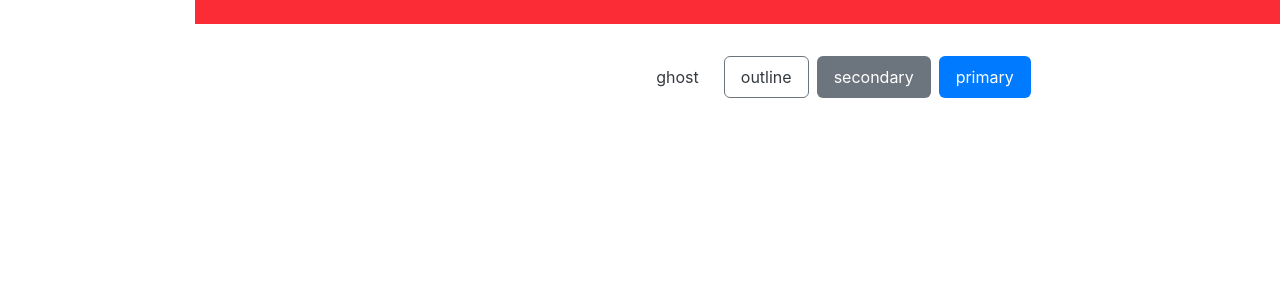
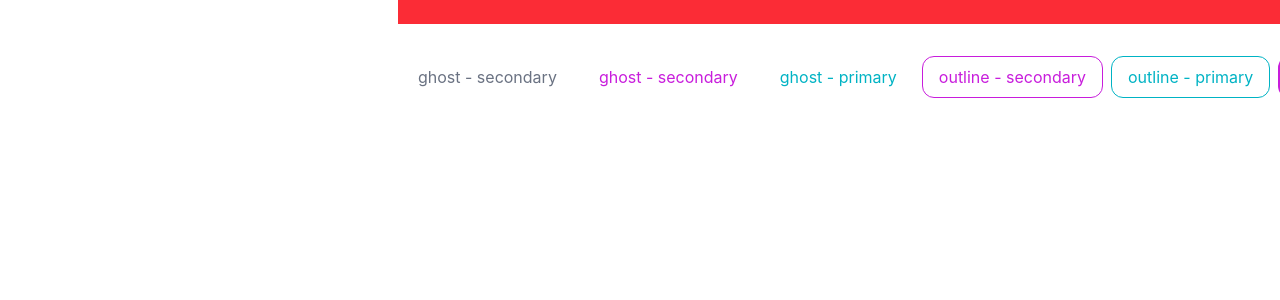
Before and after one commit to Hamidswed/gelato-house-reactjs, a React (Vite) app: page / in a window 1280 px wide. Shown: the top 300 px of the page. Built offline with nearby package versions, Linux system fonts and the light colour scheme.

Commit message:
improve Button

```diff
--- a/src/App.tsx
+++ b/src/App.tsx
@@ -6,10 +6,27 @@ function App() {
     <Layout>
       <div className="text-2xl">ژلاتو هاوس</div>
       <div className="flex justify-center items-center gap-2">
-        <Button variant="primary">primary</Button>
-        <Button variant="secondary">secondary</Button>
-        <Button variant="outline">outline</Button>
-        <Button variant="ghost">ghost</Button>
+        <Button variant="contained" color="primary">
+          contained - primary
+        </Button>
+        <Button variant="contained" color="secondary">
+          contained - secondary
+        </Button>
+        <Button variant="outline" color="primary">
+          outline - primary
+        </Button>
+        <Button variant="outline" color="secondary">
+          outline - secondary
+        </Button>
+        <Button variant="ghost" color="primary">
+          ghost - primary
+        </Button>
+        <Button variant="ghost" color="secondary">
+          ghost - secondary
+        </Button>
+        <Button variant="ghost" color="black">
+          ghost - secondary
+        </Button>
       </div>
     </Layout>
   );
--- a/src/components/base/button/Button.tsx
+++ b/src/components/base/button/Button.tsx
@@ -1,26 +1,62 @@
 import type { FC } from "react";
-import { cn } from "../../../utils/classnames";
+import { cn } from "src/utils/classnames";
+
+type ButtonVariant = "contained" | "outline" | "ghost";
+type ButtonColor = "primary" | "secondary" | "black";
+type ButtonSize = "sm" | "md" | "lg";
 
 type ButtonProps = {
-  variant?: "primary" | "secondary" | "outline" | "ghost" | "link";
+  variant?: ButtonVariant;
+  color?: ButtonColor;
+  size?: ButtonSize;
 } & React.ButtonHTMLAttributes<HTMLButtonElement> &
   React.PropsWithChildren;
 
+const colorVariantClasses: Record<
+  ButtonVariant,
+  Partial<Record<ButtonColor, string>>
+> = {
+  contained: {
+    primary: "btn-contained-primary",
+    secondary: "btn-contained-secondary",
+  },
+  outline: {
+    primary: "btn-outline-primary",
+    secondary: "btn-outline-secondary",
+  },
+  ghost: {
+    primary: "btn-ghost-primary",
+    secondary: "btn-ghost-secondary",
+    black: "btn-ghost-black",
+  },
+};
+
+const sizeClasses: Record<ButtonSize, string> = {
+  sm: "btn-sm",
+  md: "btn-md",
+  lg: "btn-lg",
+};
+
 const Button: FC<ButtonProps> = ({
-  variant = "primary",
+  variant = "contained",
+  color = "primary",
+  size = "md",
+  className,
   children,
   ...props
 }) => {
-  const variantClasses = {
-    primary: "btn-primary",
-    secondary: "btn-secondary",
-    outline: "btn-outline",
-    ghost: "btn-ghost",
-    link: "btn-link",
-  };
+  const variantClasses = colorVariantClasses[variant];
+  const colorClass =
+    variantClasses[color] ??
+    variantClasses.primary ??
+    variantClasses.secondary ??
+    "";
 
   return (
-    <button className={cn(variantClasses[variant], "btn")} {...props}>
+    <button
+      className={cn("btn", colorClass, sizeClasses[size], className)}
+      {...props}
+    >
       {children}
     </button>
   );
--- a/src/styles/tailwind.css
+++ b/src/styles/tailwind.css
@@ -1,42 +1,73 @@
 @import "tailwindcss";
-@import "./theme.css";
+
 
 @theme {
-  --color-primary: var(--color-primary);
-  --color-primary-dark: var(--color-primary-dark);
-  --color-secondary: var(--color-secondary);
-  --color-secondary-dark: var(--color-secondary-dark);
-  --color-success: var(--color-success);
-  --color-danger: var(--color-danger);
-  --color-warning: var(--color-warning);
-  --color-info: var(--color-info);
-  --color-light: var(--color-light);
-  --color-dark: var(--color-dark);
-  --color-white: var(--color-white);
-  --color-black: var(--color-black);
-  --color-gray: var(--color-gray);
-  --color-gray-dark: var(--color-gray-dark);
-  --color-gray-light: var(--color-gray-light);
-  --color-gray-lighter: var(--color-gray-lighter);
+    --color-primary-50: #ebfffd;
+    --color-primary-100: #cdfffd;
+    --color-primary-200: #a1fffe;
+    --color-primary-300: #60feff;
+    --color-primary-400: #18f2f8;
+    --color-primary-500: #00d5de;
+    --color-primary-600: #00b3c4;
+    --color-primary-700: #088696;
+    --color-primary-800: #106b7a;
+    --color-primary-900: #125967;
+    --color-primary-950: #053b47;
+
+    /* Secondary Colors */
+    --color-secondary-50: #fdf3ff;
+    --color-secondary-100: #fbe7ff;
+    --color-secondary-200: #f7ceff;
+    --color-secondary-300: #f3a7ff;
+    --color-secondary-400: #ee72ff;
+    --color-secondary-500: #e13df8;
+    --color-secondary-600: #c81ddc;
+    --color-secondary-700: #b916c8;
+    --color-secondary-800: #8c1395;
+    --color-secondary-900: #74157a;
+    --color-secondary-950: #4e0052;
 }
 
 @layer components {
   .btn {
-    @apply px-4 py-2 rounded-md cursor-pointer transition-all duration-300 border border-transparent;
+    @apply rounded-xl cursor-pointer transition-all duration-300 border border-transparent;
   }
-  .btn-primary {
-    @apply bg-primary text-white hover:bg-primary-dark ;
+
+  /* contained variants */
+  .btn-contained-primary {
+    @apply bg-primary-600 text-white hover:bg-primary-700;
   }
-  .btn-secondary {
-    @apply bg-secondary text-white hover:bg-secondary-dark;
+  .btn-contained-secondary {
+    @apply bg-secondary-600 text-white hover:bg-secondary-700;
   }
-  .btn-outline {
-    @apply border-gray text-gray-dark hover:bg-gray-light;
+
+  /* outline variants */
+  .btn-outline-primary {
+    @apply border-primary-600 text-primary-600 hover:bg-primary-50;
   }
-  .btn-ghost {
-    @apply bg-transparent text-gray-dark hover:bg-gray-light;
+  .btn-outline-secondary {
+    @apply border-secondary-600 text-secondary-600 hover:bg-secondary-50;
   }
-  .btn-link {
-    @apply text-primary underline hover:text-primary-dark;
+
+  /* ghost variants */
+  .btn-ghost-primary {
+    @apply bg-transparent text-primary-600 hover:bg-primary-50;
+  }
+  .btn-ghost-secondary {
+    @apply bg-transparent text-secondary-600 hover:bg-secondary-50;
+  }
+  .btn-ghost-black {
+    @apply bg-transparent text-gray-500 hover:bg-gray-100
+  }
+
+
+  .btn-sm {
+    @apply text-sm px-2 py-1;
+  }
+  .btn-md {
+    @apply text-base px-4 py-2;
+  }
+  .btn-lg {
+    @apply text-lg px-6 py-3;
   }
 }
--- a/src/styles/theme.css
+++ /dev/null
@@ -1,18 +0,0 @@
- :root {
-  --color-primary: #007bff;
-  --color-primary-dark: #0056b3;
-  --color-secondary: #6c757d;
-  --color-secondary-dark: #545b62;
-  --color-success: #28a745;
-  --color-danger: #dc3545;
-  --color-warning: #ffc107;
-  --color-info: #17a2b8;
-  --color-light: #f8f9fa;
-  --color-dark: #343a40;
-  --color-white: #fff;
-  --color-black: #000;
-  --color-gray: #6c757d;
-  --color-gray-dark: #343a40;
-  --color-gray-light: #f8f9fa;
-  --color-gray-lighter: #e9ecef;
-}
--- a/tsconfig.app.json
+++ b/tsconfig.app.json
@@ -21,7 +21,11 @@
     "noUnusedParameters": true,
     "erasableSyntaxOnly": true,
     "noFallthroughCasesInSwitch": true,
-    "noUncheckedSideEffectImports": true
+    "noUncheckedSideEffectImports": true,
+    "baseUrl": "./src",
+    "paths": {
+      "src/*": ["*"]
+    }
   },
   "include": ["src"]
 }
--- a/vite.config.ts
+++ b/vite.config.ts
@@ -5,4 +5,9 @@ import tailwindcss from '@tailwindcss/vite'
 // https://vite.dev/config/
 export default defineConfig({
   plugins: [react(),  tailwindcss(),],
+  resolve: {
+    alias: {
+      src:"/src",
+    },
+  },
 })
```
